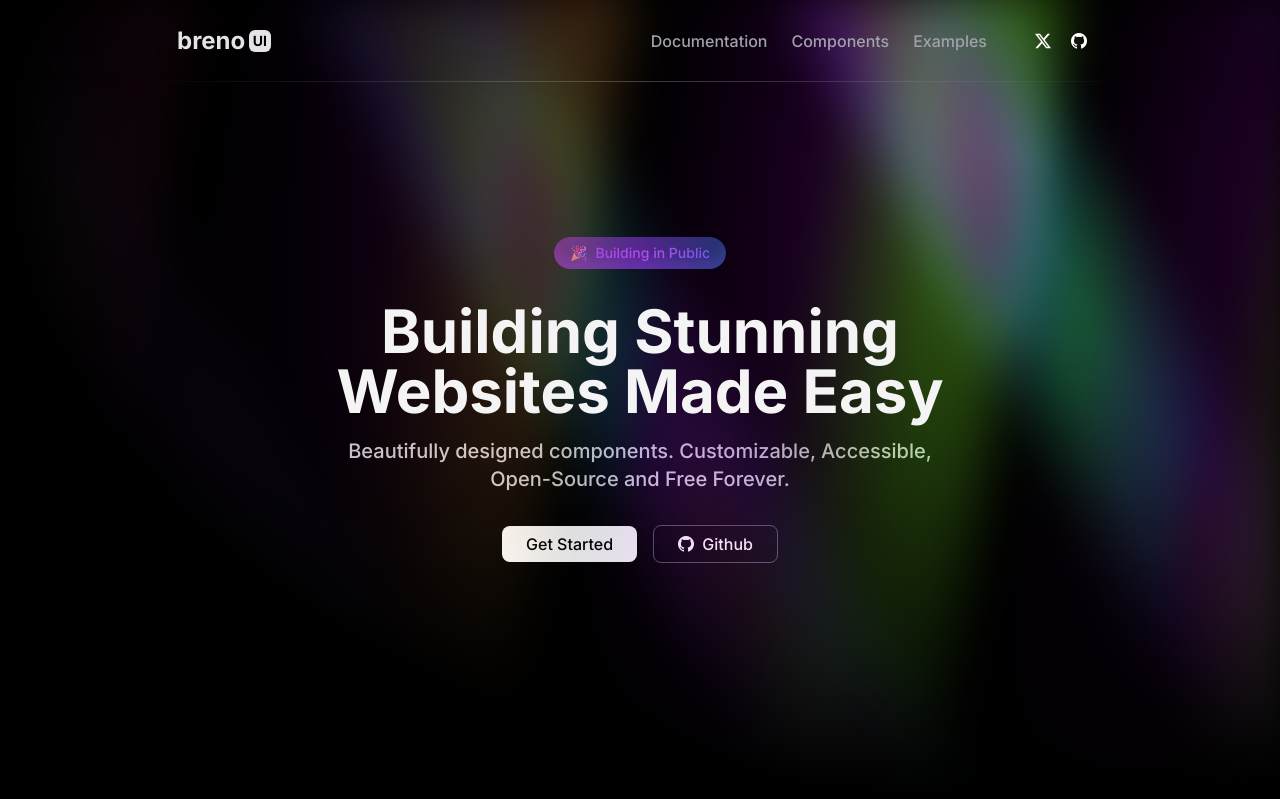
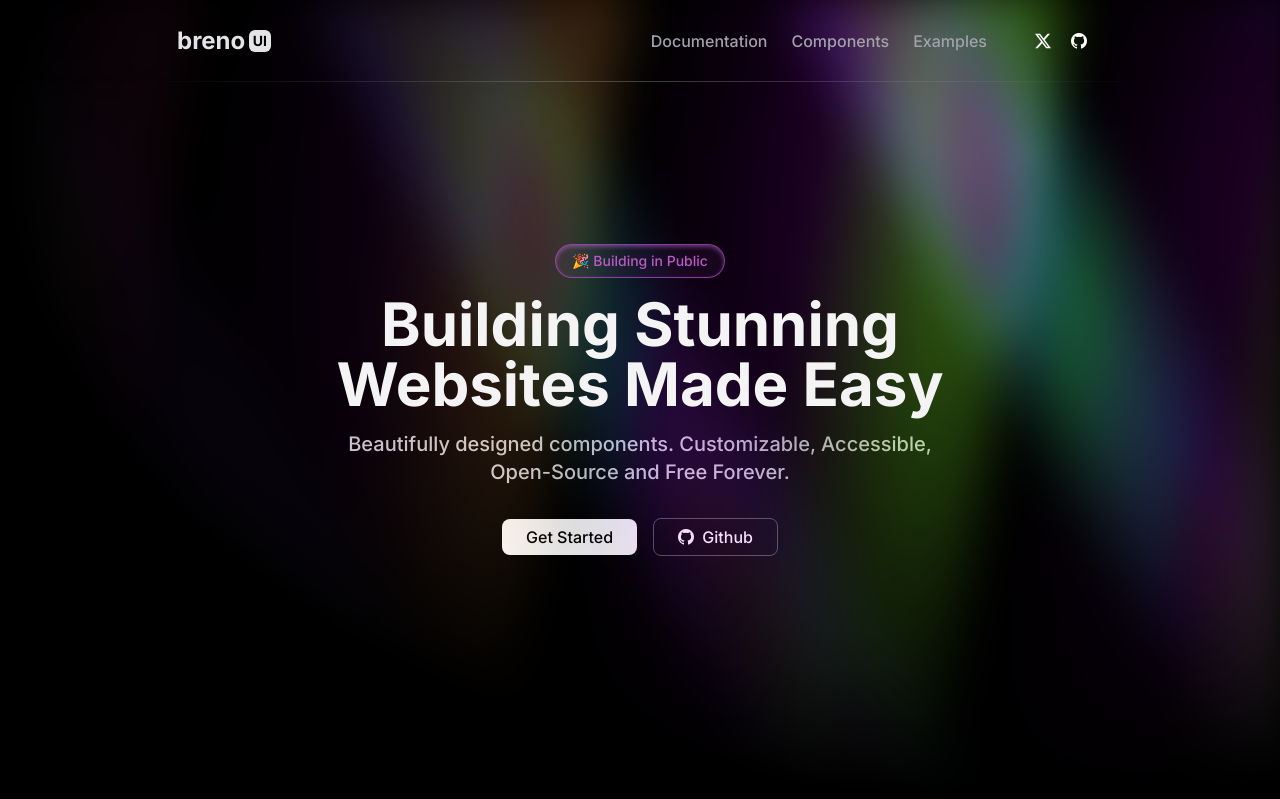
Before and after one commit to brenolasserre/MintUI, a React (Vite) app: page / in a window 1280 px wide. Shown: the top 799 px of the page. Built offline with nearby package versions, Linux system fonts and the light colour scheme.

Commit message:
🚀 Landing Page

```diff
--- a/src/components/Header2.tsx
+++ b/src/components/Header2.tsx
@@ -9,13 +9,9 @@ const Header = () => {
               <div className="jumbo absolute -inset-[10px] opacity-50"></div>
           </div>
           {/* Pill */}
-          <a className="mb-8 relative flex flex-row items-center justify-center rounded-2xl px-4 py-1.5 text-sm shadow-[inset_0_-10px_10px_#a950ff36] transition-shadow duration-500 ease-out hover:shadow-[inset_0_-6px_10px_#a950ff36]" href="/">🎉
-            <span className="animate-gradient bg-gradient-to-r from-[#aa4af0] via-[#d358e0] to-[#aa4af0] ml-2 bg-clip-text text-transparent">
-              Building in Public
-            </span>
-          <div className="absolute h-full w-full bg-gradient-to-r from-[#b942d6]/50 via-[#9c40ff]/50 to-[#386ad6]/50 bg-[length:var(--bg-size)_100%] p-[1px] [border-radius:inherit] [mask:linear-gradient(#fff_0_0)_content-box,linear-gradient(#fff_0_0)] [--webkit-mask-composite:xor] [mask-composite:xor]"></div>
+          <a className="bg-[#c35dd810] mb-4 flex items-center hover:bg-[#c35dd830] text-sm md:text-md 2xl:text-md text-[#b95bc4] px-4 py-1.5 transition-all  ease-in-out duration-300 rounded-full shadow-inner shadow-[#cf79e970] border border-[#b749d3b9] z-10" href="/">
+            🎉 Building in Public
           </a>
-
           <h1 className="relative flex items-center justify-center text-5xl sm:text-6xl font-bold text-zinc-100 transition-colors w-2/3 sm:w-[52%] text-center">
             Building Stunning Websites Made Easy
           </h1>
--- a/src/index.css
+++ b/src/index.css
@@ -68,9 +68,7 @@ i {
     background-size: 200%, 500%;
     background-position: 50% 50%, 50% 50%;
     filter: blur(18px) invert(100%);
-
     mask-image: radial-gradient(ellipse at 80% 20%, black 0%, transparent 70%);
-
     pointer-events: none;
 }
 
```
